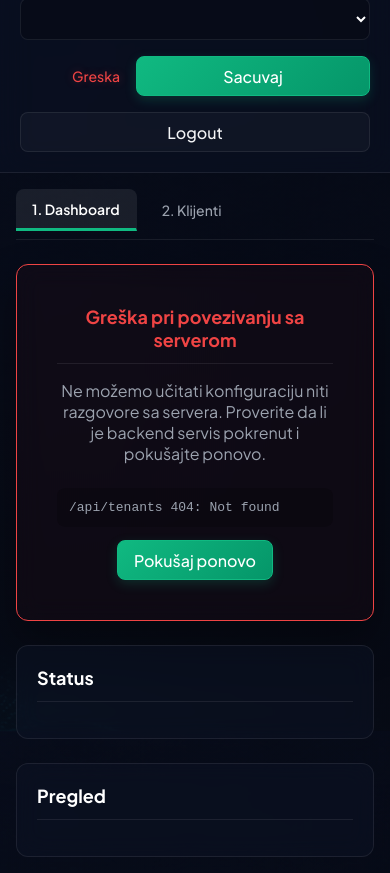
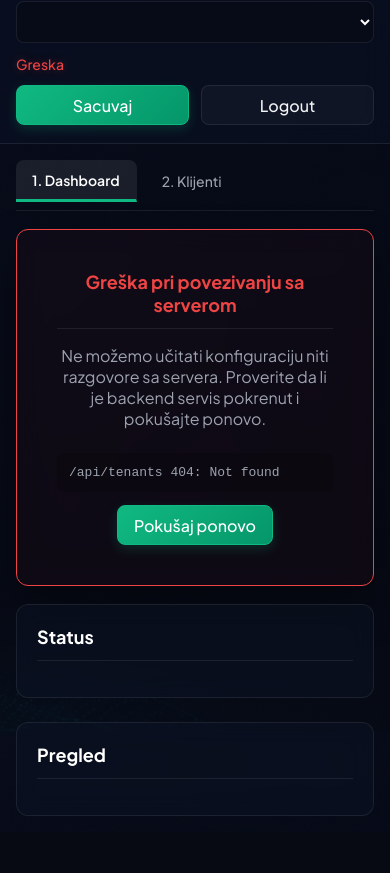
Before and after one commit to viplic/metabot, a website: page public/admin.html in a window 390 px wide. Shown: the part 113-986 px from the top of the page. After the commit the page ends 945 px from the top, so only its background shows below. Drawn offline with Linux system fonts and the light colour scheme; no server answers.

Commit message:
Fix admin mobile layout overflow

```diff
--- a/public/styles.css
+++ b/public/styles.css
@@ -30,10 +30,15 @@
   scrollbar-color: rgba(255, 255, 255, 0.15) transparent;
 }
 
+html {
+  overflow-x: hidden;
+}
+
 body {
   margin: 0;
   min-height: 100vh;
   min-width: 320px;
+  overflow-x: hidden;
   color: var(--text);
   background: var(--bg);
   background-image:
@@ -1264,7 +1269,21 @@ dd {
   .topbar {
     align-items: flex-start;
     flex-direction: column;
-    padding: 20px;
+    width: 100%;
+    max-width: 100vw;
+    gap: 18px;
+    padding: max(18px, env(safe-area-inset-top)) 16px 18px;
+    overflow: hidden;
+  }
+
+  .topbar > div {
+    width: 100%;
+    min-width: 0;
+  }
+
+  h1 {
+    font-size: clamp(28px, 9vw, 38px);
+    overflow-wrap: anywhere;
   }
 
   .landing-shell {
@@ -1302,25 +1321,67 @@ dd {
   .top-actions,
   .tenant-switcher {
     width: 100%;
+    min-width: 0;
+  }
+
+  .top-actions {
+    display: grid;
+    grid-template-columns: 1fr 1fr;
+    gap: 12px;
+  }
+
+  .tenant-switcher,
+  .status-dot {
+    grid-column: 1 / -1;
+  }
+
+  .status-dot {
+    min-width: 0;
+    text-align: left;
   }
 
   .top-actions button {
-    flex: 1 1 130px;
+    width: 100%;
+    min-width: 0;
   }
 
-  .layout {
+  .layout,
+  body[data-active-tab="tenants"] .layout {
     grid-template-columns: 1fr;
+    width: 100%;
+    max-width: 100vw;
     padding: 16px;
+    gap: 18px;
+    overflow: hidden;
+  }
+
+  .workspace,
+  .tab-panel,
+  .section,
+  .setup-flow,
+  .setup-flow article,
+  .client-row,
+  .wizard-panel,
+  .side,
+  .side section {
+    width: 100%;
+    max-width: 100%;
+    min-width: 0;
   }
 
   .tabs {
+    position: static;
+    width: 100%;
+    max-width: 100%;
     flex-direction: row;
     overflow-x: auto;
+    overscroll-behavior-x: contain;
     padding-bottom: 8px;
     border-bottom: 1px solid var(--line);
   }
 
   .tabs button {
+    flex: 0 0 auto;
     white-space: nowrap;
     border-radius: 8px;
   }
@@ -1344,6 +1405,20 @@ dd {
     grid-template-columns: 1fr;
   }
 
+  .section {
+    padding: 20px;
+  }
+
+  .setup-flow article,
+  .wizard-grid section,
+  .client-row {
+    padding: 18px;
+  }
+
+  .client-row-links input {
+    font-size: 11px;
+  }
+
   .dashboard-hero h2,
   .client-focus-hero h2 {
     font-size: 24px;
```
